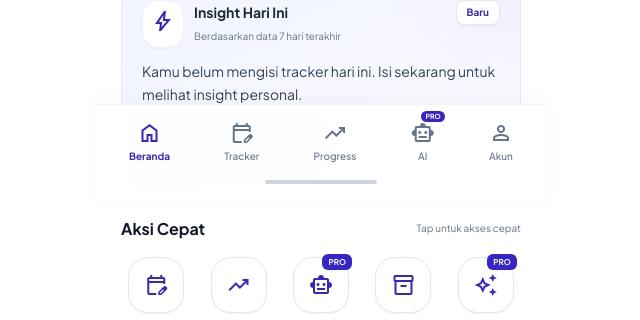
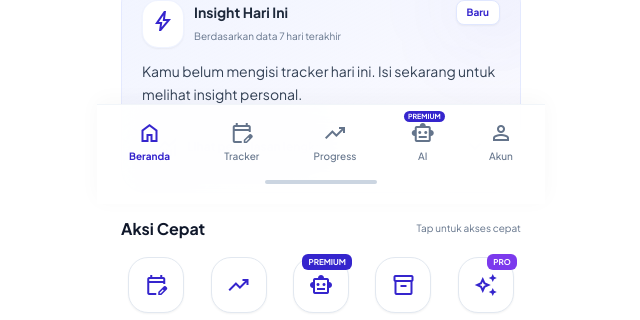
Before and after one commit to wisnuwrdh/narehat, a Next.js app: page /dashboard in a window 1280 px wide. Shown: the part 596-916 px from the top of the page, without its empty margins (319-959 px from the left). Built offline with nearby package versions, Linux system fonts and the light colour scheme; no server answers.

Commit message:
fix(badge): sesuaikan label tier PREMIUM vs PRO sesuai fitur
- Dashboard aksi cepat: AI Consult -> badge PREMIUM, Routine -> badge PRO (violet)
- Bottom nav AI: ganti PRO -> PREMIUM (AI Consult unlock di Premium)
- PREMIUM = primary color, PRO = violet-600 untuk bedakan

```diff
--- a/app/(app)/dashboard/page.tsx
+++ b/app/(app)/dashboard/page.tsx
@@ -55,9 +55,9 @@ const statusColorMap: Record<string, string> = { emerald: "bg-emerald-400", ambe
 const quickActions = [
   { href: "/tracker", icon: "edit_calendar", label: "Tracker" },
   { href: "/progress", icon: "trending_up", label: "Progress" },
-  { href: "/ai-consult", icon: "smart_toy", label: "AI Consult", pro: true },
+  { href: "/ai-consult", icon: "smart_toy", label: "AI Consult", badge: "PREMIUM" as const },
   { href: "/recommendations", icon: "inventory_2", label: "Produk" },
-  { href: "/routine", icon: "auto_awesome", label: "Routine", pro: true },
+  { href: "/routine", icon: "auto_awesome", label: "Routine", badge: "PRO" as const },
 ];
 
 function computeStreak(logs: { date: string }[]): number {
@@ -431,8 +431,8 @@ export default function DashboardPage() {
             <Link key={item.label} href={item.href} className="btn-press flex flex-col items-center gap-2 group">
               <div className="w-14 h-14 bg-white border border-border-light rounded-2xl flex items-center justify-center group-hover:border-primary/30 group-hover:shadow-md transition-all duration-200 shadow-sm relative">
                 <span className="material-symbols-outlined text-2xl text-primary">{item.icon}</span>
-                {item.pro && (
-                  <span className="absolute -top-1 -right-1 px-1.5 py-0.5 bg-primary text-white text-[8px] font-bold rounded-md">PRO</span>
+                {item.badge && (
+                  <span className={`absolute -top-1 -right-1 px-1.5 py-0.5 text-white text-[8px] font-bold rounded-md ${item.badge === "PRO" ? "bg-violet-600" : "bg-primary"}`}>{item.badge}</span>
                 )}
               </div>
               <span className="text-[10px] font-medium text-muted group-hover:text-slate-700 transition-colors text-center leading-tight">
--- a/app/(app)/layout.tsx
+++ b/app/(app)/layout.tsx
@@ -53,7 +53,7 @@ function AppShell({ children }: { children: React.ReactNode }) {
                 </span>
                 {item.href === "/ai-consult" && !isPremium && (
                   <span className="absolute -top-0.5 -right-0.5 px-1 py-0.5 bg-primary text-white text-[7px] font-bold rounded-md leading-none">
-                    PRO
+                    PREMIUM
                   </span>
                 )}
               </Link>
```
